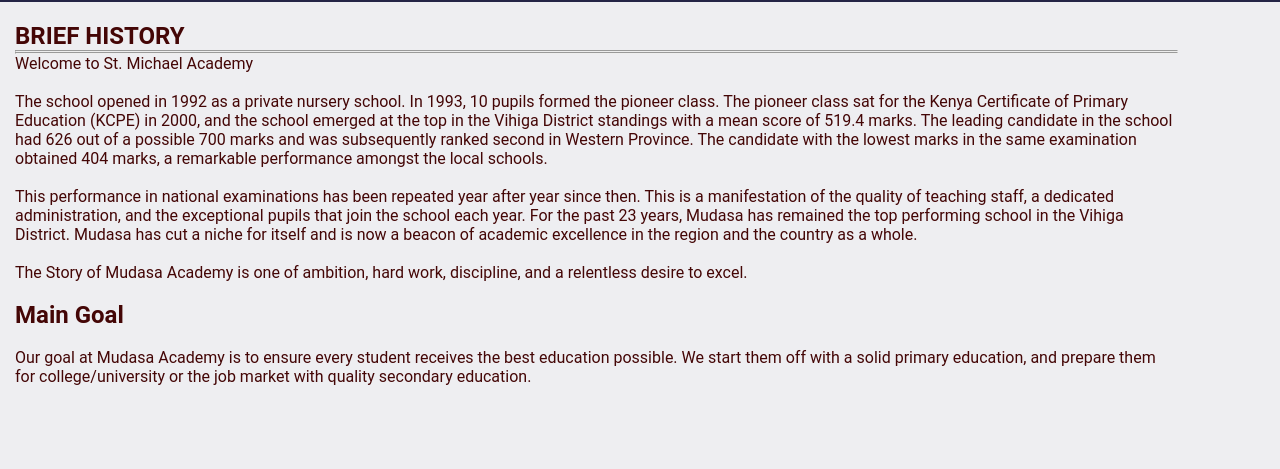
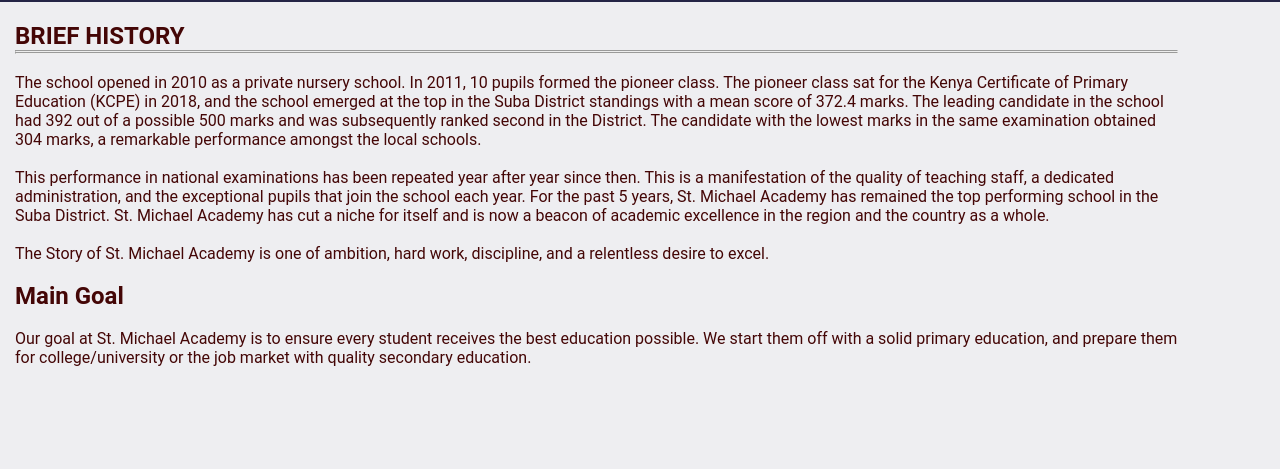
Before and after one commit to Eng-Oyier/St.-Michael-Academy, a plain HTML site: page about.html in a window 1280 px wide. Shown: the part 78-547 px from the top of the page. Drawn offline with Linux system fonts and the light colour scheme.

Commit message:
Update about.html

```diff
--- a/about.html
+++ b/about.html
@@ -25,18 +25,17 @@
         <div class="container">
           <h2>BRIEF HISTORY</h2><hr>
           <hr>
-            <p>Welcome to St. Michael Academy</p>
           <br>
           <p>
-            The school opened in 1992 as a private nursery school. In 1993, 10 pupils formed the pioneer class. The pioneer class sat for the Kenya Certificate of Primary Education (KCPE) in 2000, and the school emerged at the top in the Vihiga District standings with a mean score of 519.4 marks. The leading candidate in the school had 626 out of a possible 700 marks and was subsequently ranked second in Western Province. The candidate with the lowest marks in the same examination obtained 404 marks, a remarkable performance amongst the local schools.</p>
+            The school opened in 2010 as a private nursery school. In 2011, 10 pupils formed the pioneer class. The pioneer class sat for the Kenya Certificate of Primary Education (KCPE) in 2018, and the school emerged at the top in the Suba District standings with a mean score of 372.4 marks. The leading candidate in the school had 392 out of a possible 500 marks and was subsequently ranked second in the District. The candidate with the lowest marks in the same examination obtained 304 marks, a remarkable performance amongst the local schools.</p>
           <br>
-          <p>This performance in national examinations has been repeated year after year since then. This is a manifestation of the quality of teaching staff, a dedicated administration, and the exceptional pupils that join the school each year. For the past 23 years, Mudasa has remained the top performing school in the Vihiga District. Mudasa has cut a niche for itself and is now a beacon of academic excellence in the region and the country as a whole.</p>
+          <p>This performance in national examinations has been repeated year after year since then. This is a manifestation of the quality of teaching staff, a dedicated administration, and the exceptional pupils that join the school each year. For the past 5 years, St. Michael Academy has remained the top performing school in the Suba District. St. Michael Academy has cut a niche for itself and is now a beacon of academic excellence in the region and the country as a whole.</p>
           <br>
-          <p>The Story of Mudasa Academy is one of ambition, hard work, discipline, and a relentless desire to excel.</p>
+          <p>The Story of St. Michael Academy is one of ambition, hard work, discipline, and a relentless desire to excel.</p>
           <br>
           <h2>Main Goal</h2>
           <br>
-          <p>Our goal at Mudasa Academy is to ensure every student receives the best education possible. We start them off with a solid primary education, and prepare them for college/university or the job market with quality secondary education.</p>
+          <p>Our goal at St. Michael Academy is to ensure every student receives the best education possible. We start them off with a solid primary education, and prepare them for college/university or the job market with quality secondary education.</p>
         </div>
 
       </div>
```
